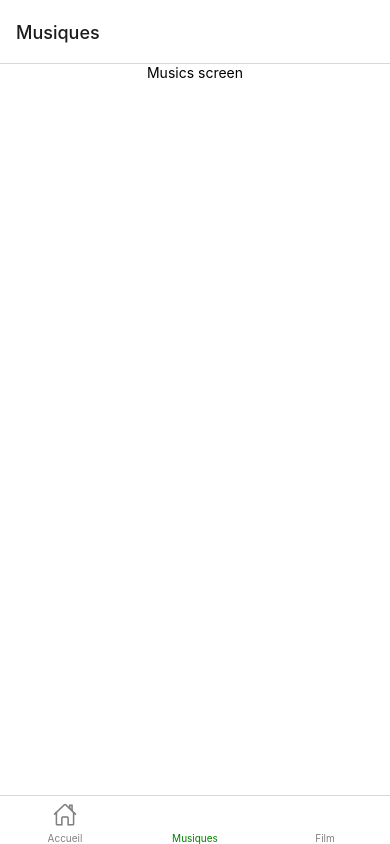
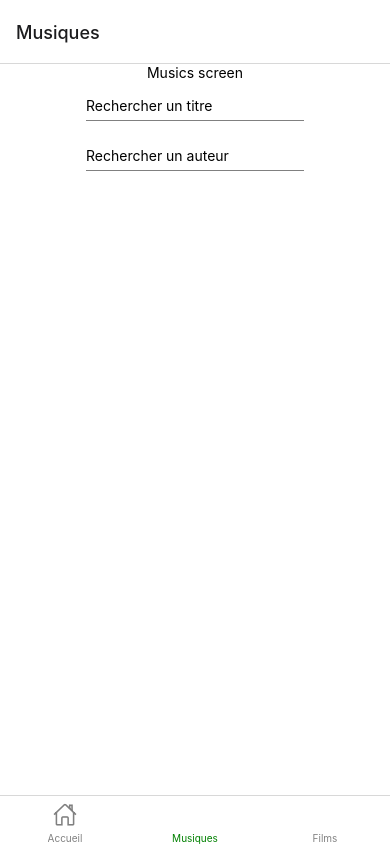
Before and after one commit to laurent-aubry/rn_bibliotheque_CDA1_22, a React Native app: screen /Music in a window 390 px wide. Built offline with nearby package versions, Linux system fonts and the light colour scheme; no server answers.

Commit message:
searchboxes added

```diff
--- a/App.js
+++ b/App.js
@@ -56,16 +56,18 @@ export default function App() {
           } else if (route.name === "Musiques") {
             iconName = focused ? "musical-notes" : "musical-notes-outline";
           } else if (route.name === "Films") {
-            iconName = focused ? "film" : "film-outline";
-          } else if (route.name === "A propos") {
-            iconName = focused
-              ? "information-circle"
-              : "information-circle-outline";
-          } else if (route.name === "Jeux vidéo") {
-            iconName = focused
-              ? "ios-game-controller"
-              : "ios-game-controller-outline";
+            iconName = focused ? "films" : "film-outline";
           }
+          // else if (route.name === "A propos") {
+          //   iconName = focused
+          //     ? "information-circle"
+          //     : "information-circle-outline";
+          // }
+          // else if (route.name === "Jeux vidéo") {
+          //   iconName = focused
+          //     ? "ios-game-controller"
+          //     : "ios-game-controller-outline";
+          // }
 
           return <Ionicons name={iconName} size={size} color={color} />;
         },
@@ -75,7 +77,7 @@ export default function App() {
     >
       <Tab.Screen name="Home" component={HomeScreen} options={{ title: 'Accueil' }} />
       <Tab.Screen name="Music" component={MusicScreen} options={{ title: 'Musiques' }} />
-      <Tab.Screen name="Film" component={FilmScreen} />
+      <Tab.Screen name="Film" component={FilmScreen} options={{ title: 'Films' }} />
       {/* <Tab.Screen name="A propos" component={AProposScreen} /> */}
     </Tab.Navigator>
     </NavigationContainer>
--- /dev/null
+++ b/components/SearchBox.js
@@ -0,0 +1,33 @@
+import { StyleSheet, View, Button } from "react-native";
+import React from "react";
+import Input from "./Input";
+
+const SearchBox = (props) => {
+
+  return (
+    <View style={styles.searchitem}>
+      <Input
+        type="search"
+        placeholder={props.message}
+        onChangeText={(e) => {props.onSearch(e)}}
+      ></Input>
+    </View>
+  );
+};
+
+export default SearchBox;
+
+const styles = StyleSheet.create({
+  searchitem: {
+    marginHorizontal: 10,
+  },
+  buttonContainer: {
+    flexDirection: "row",
+    width: "100%",
+    justifyContent: "space-between",
+    paddingHorizontal: 15,
+  },
+  buttonItem: {
+    width: 100,
+  },
+});
--- a/screens/MusicScreen.js
+++ b/screens/MusicScreen.js
@@ -2,12 +2,12 @@ import { StyleSheet, Text, View } from "react-native";
 import React, { useState, useEffect } from "react";
 
 import CardList from "../components/CardList";
-// import SearchBox from "../components/SearchBox";
+import SearchBox from "../components/SearchBox";
 
 const MusicScreen = ({navigation}) => {
   const [musiques, setMusiques] = useState([]);
-  // const [searchField, setSearchField] = useState("");
-  // const [searchFieldAuteur, setSearchFieldAuteur] = useState("");
+  const [searchField, setSearchField] = useState("");
+  const [searchFieldAuteur, setSearchFieldAuteur] = useState("");
 
   useEffect(() => {
     const getOeuvres = async () => {
@@ -25,6 +25,24 @@ const MusicScreen = ({navigation}) => {
     getOeuvres();
   }, []);
 
+  const onSearchChange = (value) => {
+    //Mise à jour de searchField
+    setSearchField(value);
+  };
+
+  const onSearchAuteurChange = (auteur) => {
+    //Mise à jour de searchField
+    setSearchFieldAuteur(auteur);
+  };
+
+  const filteredMusiques = musiques.filter((musique) =>
+    musique.titre.toLowerCase().includes(searchField.toLowerCase())
+  );
+
+  const filteredMusiquesBis = filteredMusiques.filter((musique) =>
+    musique.auteur.toLowerCase().includes(searchFieldAuteur.toLowerCase())
+  );
+
   const itemDeleteHandler = (deleteItemId) => {
     setMusiques((prevMusiques) =>
       prevMusiques.filter((musique) => musique.id !== deleteItemId)
@@ -36,15 +54,15 @@ const MusicScreen = ({navigation}) => {
   return (
     <View style={styles.container}>
       <Text>Musics screen</Text>
-      {/* <View style={styles.searchBoxes}>
+      <View style={styles.searchBoxes}>
         <SearchBox onSearch={onSearchChange} message="Rechercher un titre" />
         <SearchBox
           onSearch={onSearchAuteurChange}
           message="Rechercher un auteur"
         />
-      </View> */}
+      </View>
       <CardList
-        oeuvres={musiques}
+        oeuvres={filteredMusiquesBis}
         onDeleteItem={itemDeleteHandler}
         myRoute="musiques"
         navigation
```
